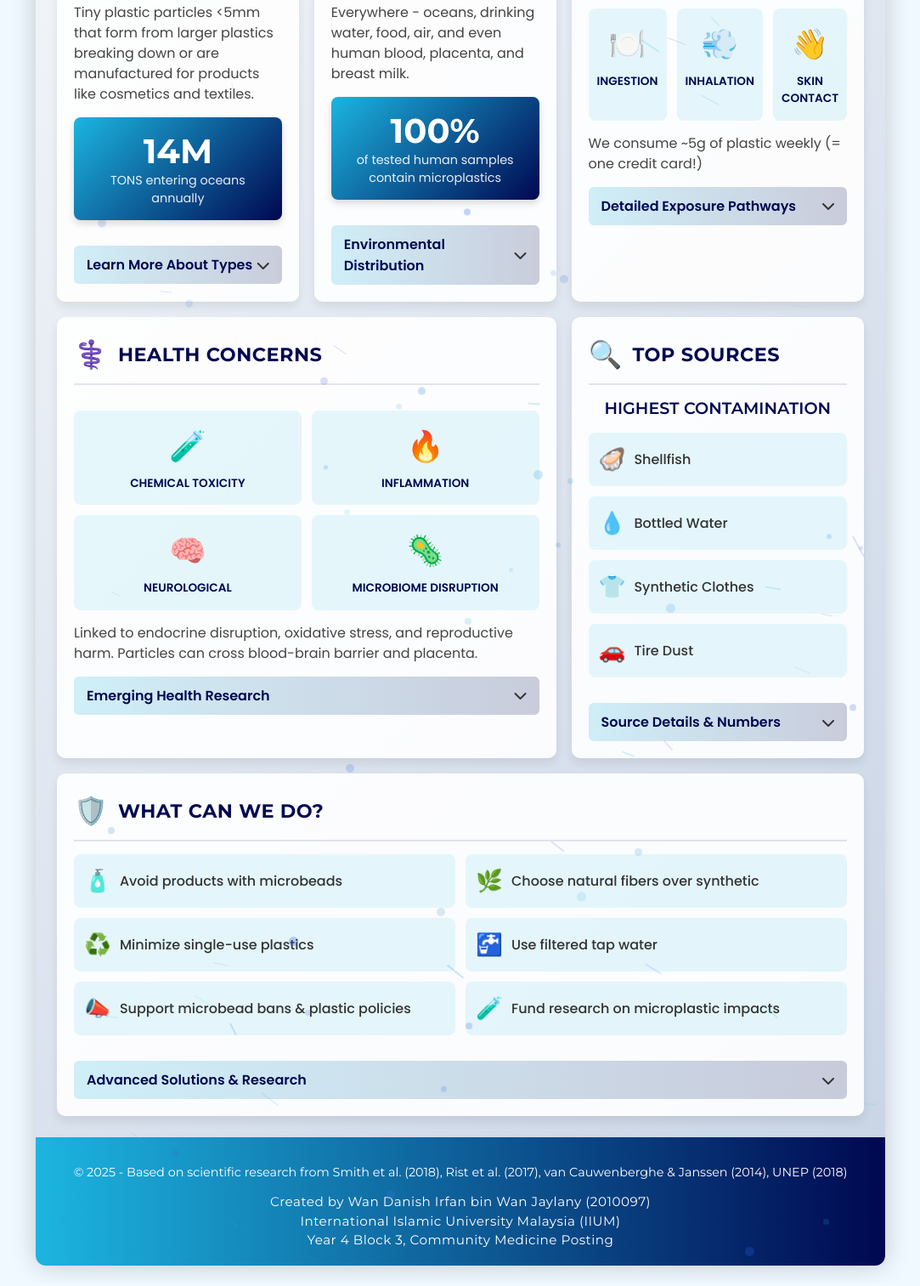
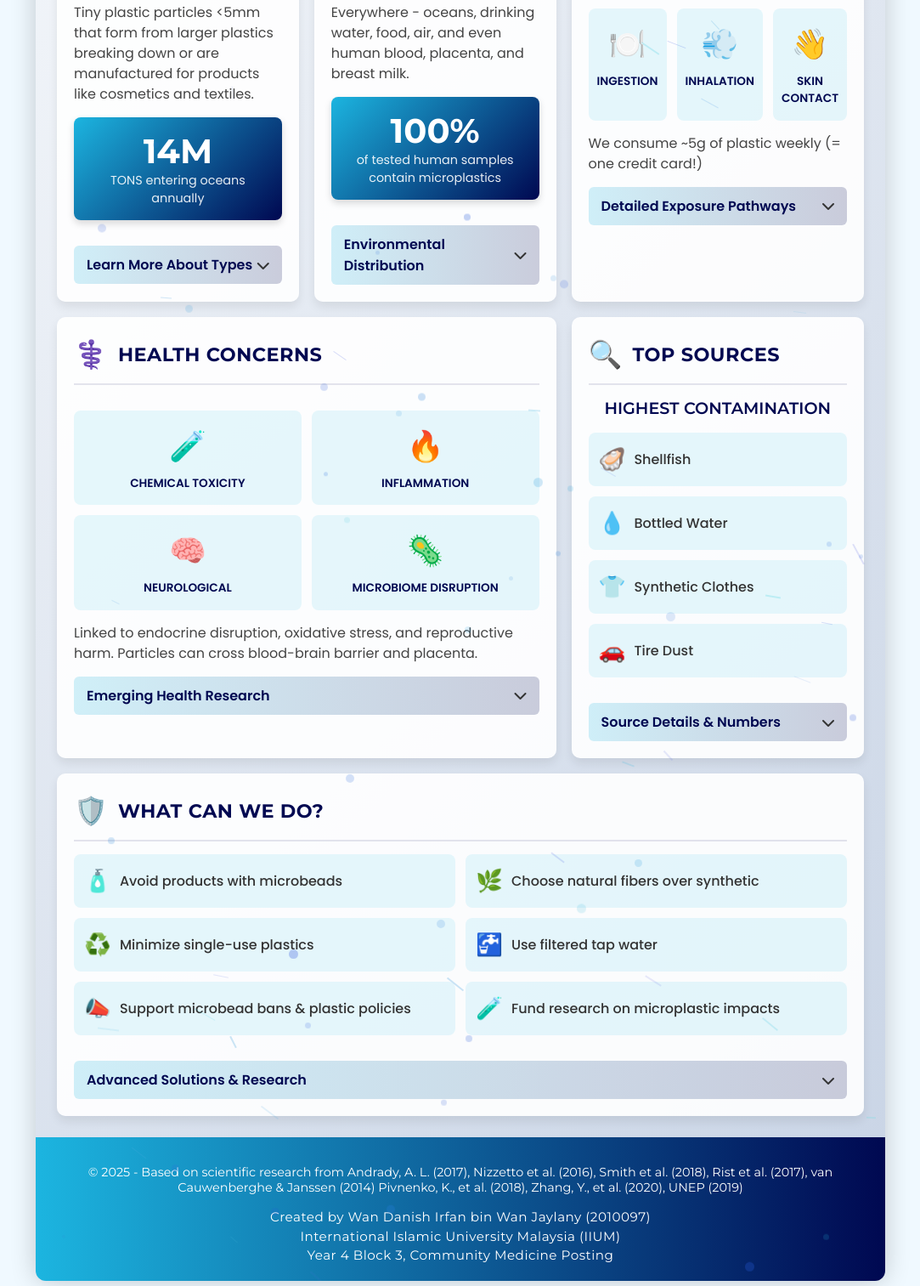
Before and after one commit to wandanishirfan/web-microplastic, a plain HTML site: page index.html in a window 1280 px wide. Shown: the part 312-1825 px from the top of the page at 85% size, without its empty margins (98-1181 px from the left). Drawn offline with Linux system fonts and the light colour scheme.

Commit message:
Update index.html

```diff
--- a/index.html
+++ b/index.html
@@ -457,7 +457,7 @@
                         <i class="dropdown-icon fas fa-chevron-down"></i>
                     </div>
                     <div class="dropdown-content">
-                        <p><strong>Primary microplastics</strong> are manufactured small (microbeads in cosmetics, pellets for manufacturing).</p>
+                        <p><strong>Primary microplastics</strong> small-sized manufactured plastic (microbeads in cosmetics, pellets for manufacturing).</p>
                         <p><strong>Secondary microplastics</strong> result from larger plastic items breaking down through weathering, UV exposure, and physical forces.</p>
                         <p>Common types include polyethylene (PE), polypropylene (PP), polyethylene terephthalate (PET), and polystyrene (PS).</p>
                     </div>
@@ -484,7 +484,7 @@
                     <div class="dropdown-content">
                         <p><strong>Marine environments:</strong> From surface waters to deep-sea sediments, with particularly high concentrations in enclosed seas.</p>
                         <p><strong>Freshwater:</strong> Lakes, rivers, and even groundwater systems show significant contamination.</p>
-                        <p><strong>Terrestrial systems:</strong> Soil contamination occurs through sewage sludge application, littering, and atmospheric deposition.</p>
+                        <p><strong>Terrestrial systems:</strong> Soil contamination occurs through sewage sludge, littering, and atmospheric deposition.</p>
                         <p><strong>Remote areas:</strong> Found in Arctic sea ice, Antarctic waters, and high mountain lakes - truly global contamination.</p>
                     </div>
                 </div>
@@ -663,7 +663,7 @@
         </div>
 
         <div class="footer">
-            <p>© 2025 - Based on scientific research from Smith et al. (2018), Rist et al. (2017), van Cauwenberghe & Janssen (2014), UNEP (2018)</p>
+            <p>© 2025 - Based on scientific research from Andrady, A. L. (2017), Nizzetto et al. (2016), Smith et al. (2018), Rist et al. (2017), van Cauwenberghe & Janssen (2014) Pivnenko, K., et al. (2018), Zhang, Y., et al. (2020), UNEP (2019)</p>
             <div class="author-info">
                 Created by Wan Danish Irfan bin Wan Jaylany (2010097)<br>
                 International Islamic University Malaysia (IIUM)<br>
```
